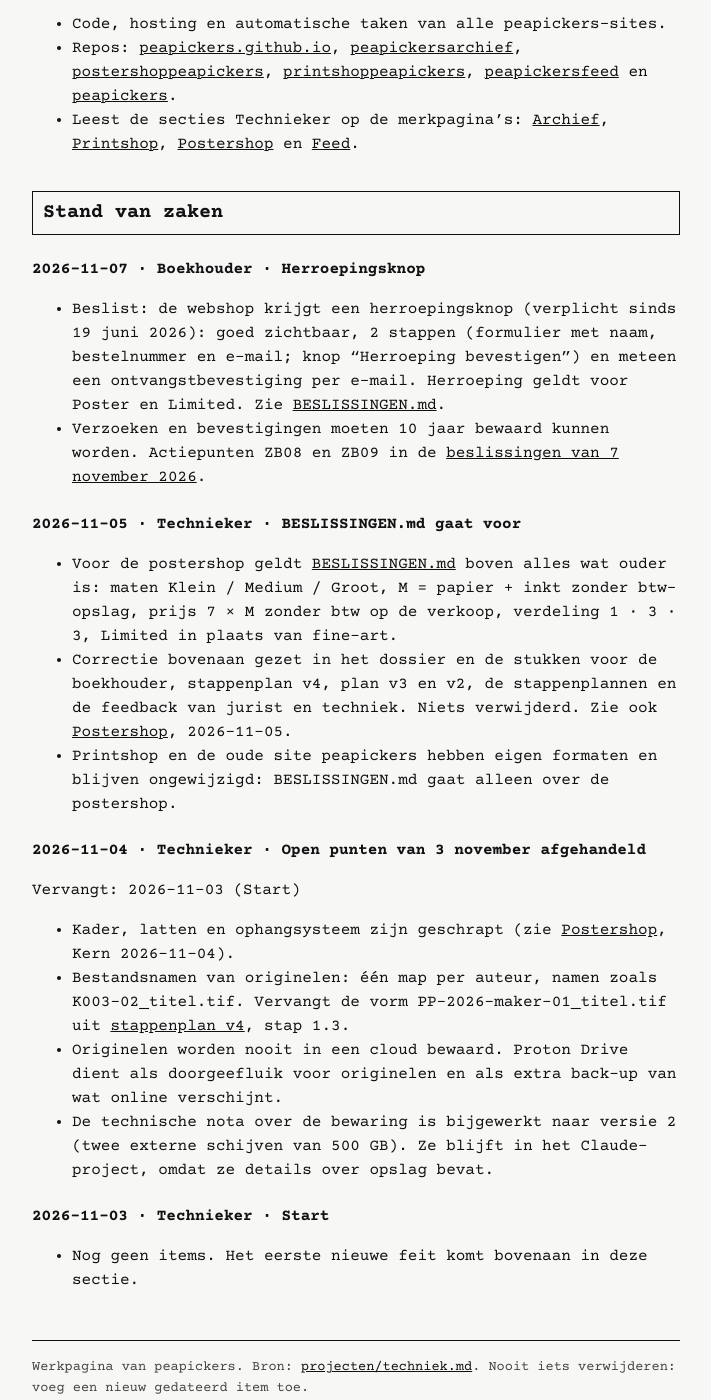
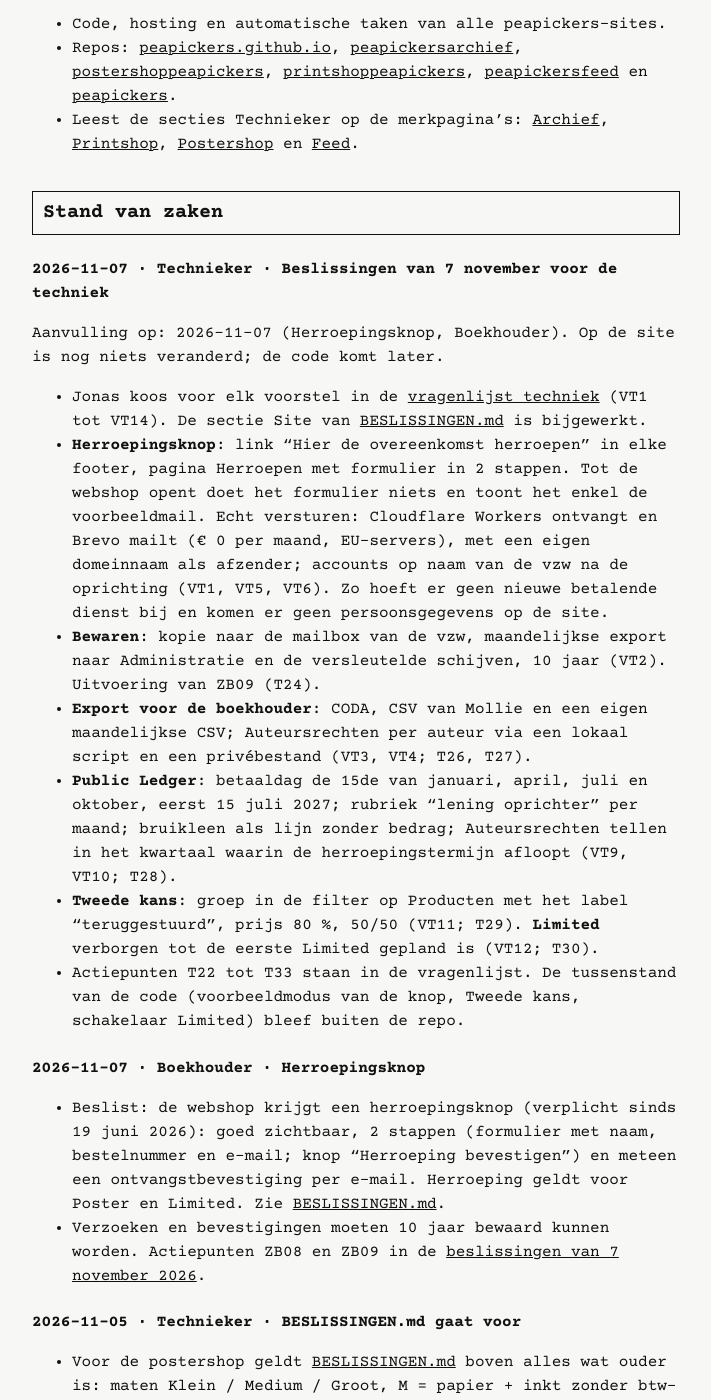
Before and after one commit to peapickers/peapickers.github.io, a Jekyll site: the page built from projecten/techniek.md, in a window 1280 px wide and 1400 px high, scrolled down 465 px. Shown: the whole window, without its empty margins (284-995 px from the left). Built offline with Jekyll 4.4.1, drawn with Linux system fonts in a browser that asks for light colours.

Commit message:
Projectpagina techniek: antwoorden VT1-VT14, beslissingen van 7 november
Co-Authored-By: Claude Sonnet 5.5 <noreply@anthropic.com>
Claude-Session: https://claude.ai/code/session_01CW2uQyBJ8LGKgaJq8C1Q1W

```diff
--- a/projecten/techniek.md
+++ b/projecten/techniek.md
@@ -16,6 +16,19 @@ Claude-project: Techniek · Repo: [peapickers/peapickers.github.io](https://gith
 - Leest de secties Technieker op de merkpagina's: [Archief](archief.html#technieker), [Printshop](printshop.html#technieker), [Postershop](postershop.html#technieker) en [Feed](feed.html#technieker).
 
 ## Stand van zaken
+
+### 2026-11-07 · Technieker · Beslissingen van 7 november voor de techniek
+
+Aanvulling op: 2026-11-07 (Herroepingsknop, Boekhouder). Op de site is nog niets veranderd; de code komt later.
+
+- Jonas koos voor elk voorstel in de [vragenlijst techniek](techniek/vragenlijst-2026-11-07.html) (VT1 tot VT14). De sectie Site van [BESLISSINGEN.md](https://github.com/peapickers/postershoppeapickers/blob/main/BESLISSINGEN.md) is bijgewerkt.
+- **Herroepingsknop**: link "Hier de overeenkomst herroepen" in elke footer, pagina Herroepen met formulier in 2 stappen. Tot de webshop opent doet het formulier niets en toont het enkel de voorbeeldmail. Echt versturen: Cloudflare Workers ontvangt en Brevo mailt (€ 0 per maand, EU-servers), met een eigen domeinnaam als afzender; accounts op naam van de vzw na de oprichting (VT1, VT5, VT6). Zo hoeft er geen nieuwe betalende dienst bij en komen er geen persoonsgegevens op de site.
+- **Bewaren**: kopie naar de mailbox van de vzw, maandelijkse export naar Administratie en de versleutelde schijven, 10 jaar (VT2). Uitvoering van ZB09 (T24).
+- **Export voor de boekhouder**: CODA, CSV van Mollie en een eigen maandelijkse CSV; Auteursrechten per auteur via een lokaal script en een privébestand (VT3, VT4; T26, T27).
+- **Public Ledger**: betaaldag de 15de van januari, april, juli en oktober, eerst 15 juli 2027; rubriek "lening oprichter" per maand; bruikleen als lijn zonder bedrag; Auteursrechten tellen in het kwartaal waarin de herroepingstermijn afloopt (VT9, VT10; T28).
+- **Tweede kans**: groep in de filter op Producten met het label "teruggestuurd", prijs 80 %, 50/50 (VT11; T29). **Limited** verborgen tot de eerste Limited gepland is (VT12; T30).
+- Actiepunten T22 tot T33 staan in de vragenlijst. De tussenstand van de code (voorbeeldmodus van de knop, Tweede kans, schakelaar Limited) bleef buiten de repo.
+
 
 ### 2026-11-07 · Boekhouder · Herroepingsknop
 
```
Also changed, not shown: projecten/postershop.md (+10 -0 lines), projecten/techniek/vragenlijst-2026-11-07.md (+17 -15 lines).
